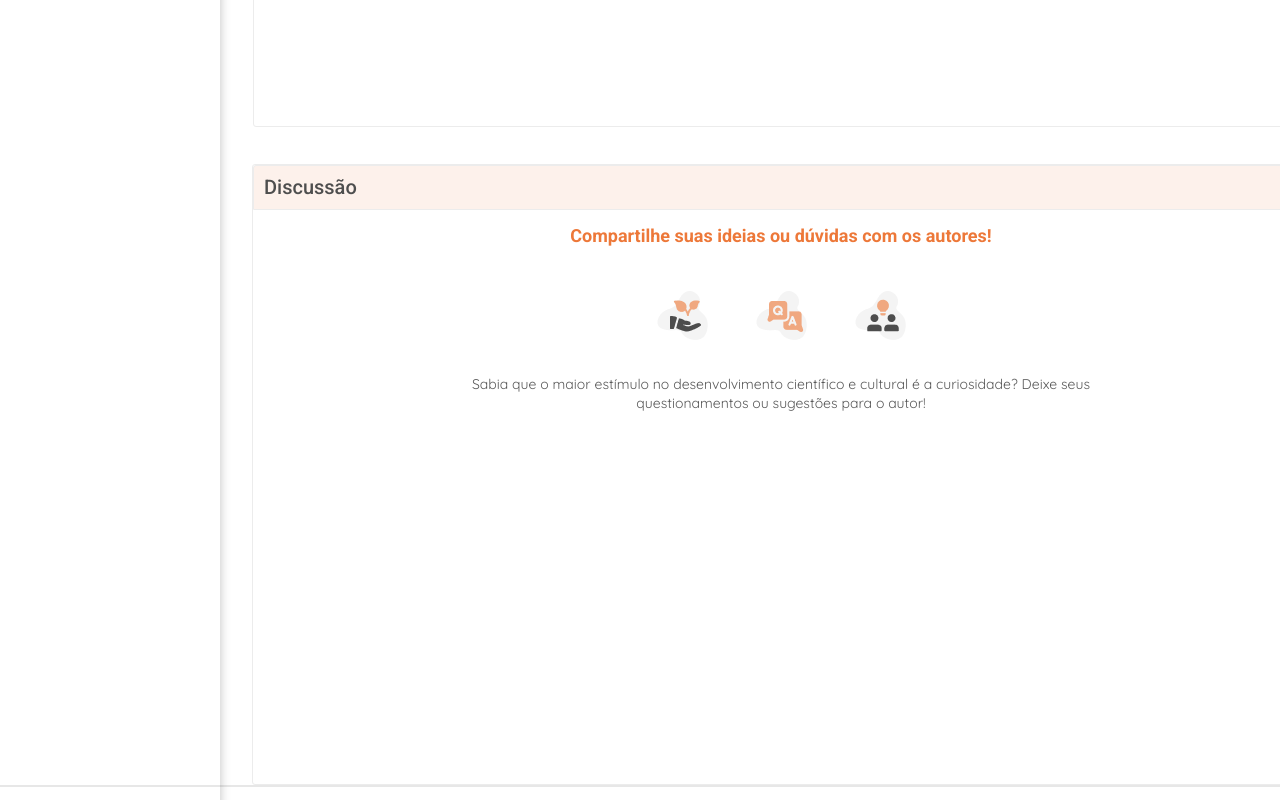
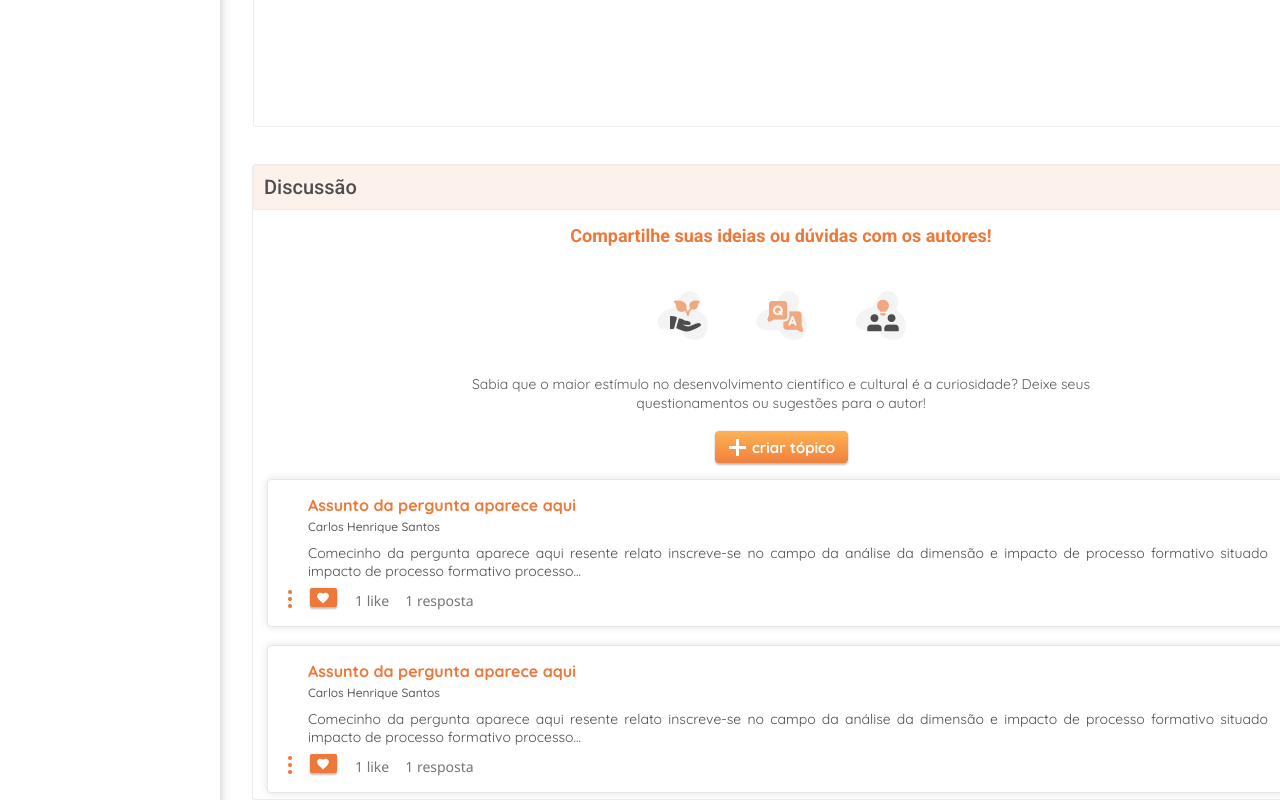
Before and after one commit to felpsalvs/chuva-front-sass, a website: page assets/index.html in a window 1280 px wide. Shown: the part 944-1744 px from the top of the page. Drawn offline with Linux system fonts and the light colour scheme.

```diff
--- a/assets/index.html
+++ b/assets/index.html
@@ -110,10 +110,43 @@
                     <img src="/assets/images/icone3.png" alt="Ideias">
                 </div>
                     <p>Sabia que o maior estímulo no desenvolvimento científico e cultural é a curiosidade? Deixe seus questionamentos ou sugestões para o autor!</p>
+        <div class="discussion__submit">
+            <a href='#' class="discussion__button">
+                <img src="/assets/images/botão - criar tópico.png" alt="Botão de criar tópico">
+            </a>
         </div>
-        <div class="discussion__submit">
-
+        <div class="discussion__card">
+            <div class="discussion__card-header">
+                <p>Assunto da pergunta aparece aqui</p>
+                <a href="#">Carlos Henrique Santos</a>
+            </div>
+            <div class="discussion__card-text">
+                <span>Comecinho da pergunta aparece aqui resente relato inscreve-se no campo da análise da dimensão e impacto de processo formativo situado impacto de processo formativo processo...</span>
+            </div>
+            <div class="discussion__footer">
+                <a href="#"><img src="/assets/images/mais informações.png" alt="informações"></a>
+                <a href="#"><img src="/assets/images/favoritar.png" alt="favoritar"></a>
+                <a href="#">1 like</a>
+                <a href="#">1 resposta</a>
+            </div>
         </div>
+        <br>
+        <div class="discussion__card">
+            <div class="discussion__card-header">
+                <p>Assunto da pergunta aparece aqui</p>
+                <a href="#">Carlos Henrique Santos</a>
+            </div>
+            <div class="discussion__card-text">
+                <span>Comecinho da pergunta aparece aqui resente relato inscreve-se no campo da análise da dimensão e impacto de processo formativo situado impacto de processo formativo processo...</span>
+            </div>
+            <div class="discussion__footer">
+                <a href="#"><img src="/assets/images/mais informações.png" alt="informações"></a>
+                <a href="#"><img src="/assets/images/favoritar.png" alt="favoritar"></a>
+                <a href="#">1 like</a>
+                <a href="#">1 resposta</a>
+            </div>
+        </div>
+    </div>
         <script src="/assets/script.js"></script>
 </body>
 </html>
--- a/assets/scss/style.scss
+++ b/assets/scss/style.scss
@@ -382,7 +382,7 @@
 }
 
 .discussion{
-    height: 621px;
+    height: 636px;
     max-width: 1058px;
     width: 100%;
     margin-left: 252px;
@@ -450,4 +450,91 @@
         align-items: center;
         justify-content: center;
     }
+
+    &__submit{
+        width: 100%;
+        margin: 0 auto;
+        display: flex;
+        align-items: center;
+        justify-content: center;
+        padding-top: 15px;
+        padding-bottom: 8px;
+        border: none;
+    }
+        &__button:hover{
+            background: none;
+            border: none;
+        }
+    &__card{
+        height: 148px;
+        width: 1028px;
+        margin: 0 auto;
+        border-radius: 4px;
+        background: #FFFFFF;
+        border: 1px solid #E7E7E7;
+        box-shadow: 0px 0px 8px rgba(0, 0, 0, 0.12);
+        display: flex;
+        align-items: baseline;
+        justify-content: left;
+        flex-direction: column;
+    }
+    &__card-header p{
+        font-family: 'Quicksand';
+        font-style: normal;
+        font-weight: 700;
+        font-size: 16px;
+        line-height: 20px;
+        color: #ED7839;
+        display: flex;
+        align-items: baseline;
+        justify-content: left;
+        padding-left: 20px;
+        padding-top: 15px;
+    }
+        &__card-header a{
+            font-family: 'Quicksand';
+            font-style: normal;
+            font-weight: 500;
+            font-size: 12px;
+            line-height: 15px;
+            color: #5C5C5C;
+            display: flex;
+            align-items: baseline;
+            justify-content: left;
+            padding-left: 20px;
+    }
+    &__card-text span{
+        font-family: 'Quicksand';
+        font-style: normal;
+        font-weight: 400;
+        font-size: 14px;
+        line-height: 18px;
+        color: #4D4D4D;
+        display: flex;
+        text-align: justify;
+        height: 35px;
+        width: 980px;
+        padding-left: 20px;
+        padding-top: 10px;
+
+    }
+    &__footer{
+        line-height: 19px;
+        margin-left: 20px;
+        flex-direction: row;
+        padding-top: 17px;
+        display: flex;
+        align-items: center;
+        gap: 1em;
+
+        a{
+            font-family: 'Segoe UI';
+            font-style: normal;
+            font-weight: 350;
+            font-size: 14px;
+            color: #757575;
+
+        }
+    }
+
 }
```
Also changed, not shown: assets/css/style.css, assets/images/botão - criar tópico.png (added), assets/images/favoritar.png (added), assets/images/mais informações.png (added), 1 other file.
